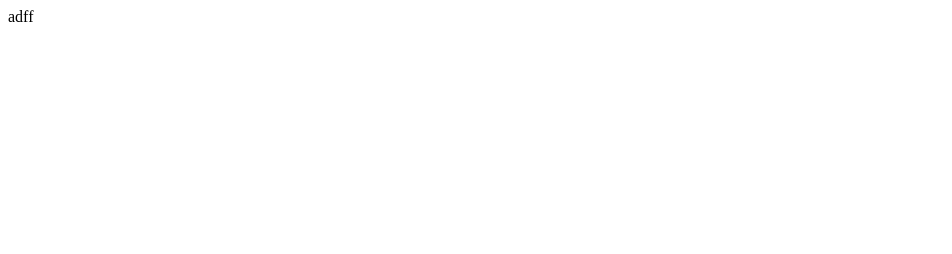
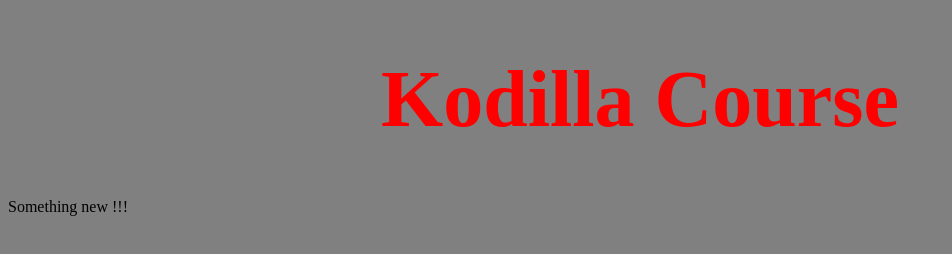
Before and after one commit to magikabdul/kodilla_java_frontend, a plain HTML site: page index.html in a window 1280 px wide. Shown: the whole page, without its empty margins (0-952 px from the left). Drawn offline with Linux system fonts and the light colour scheme.

Commit message:
Task 16.1

```diff
--- a/index.html
+++ b/index.html
@@ -1 +1,12 @@
-adff
+<!DOCTYPE html>
+<html lang="en">
+<head>
+    <meta charset="UTF-8">
+    <title>Kodilla</title>
+    <link rel="stylesheet" type="text/css" href="styles.css">
+</head>
+<body>
+    <h1>Kodilla Course</h1>
+    <p>Something new !!!</p>
+</body>
+</html>
--- a/styles.css
+++ b/styles.css
@@ -0,0 +1,10 @@
+body {
+    background-color: gray;
+
+}
+
+h1 {
+    text-align: center;
+    color: red;
+    font-size: 5rem;
+}
```
